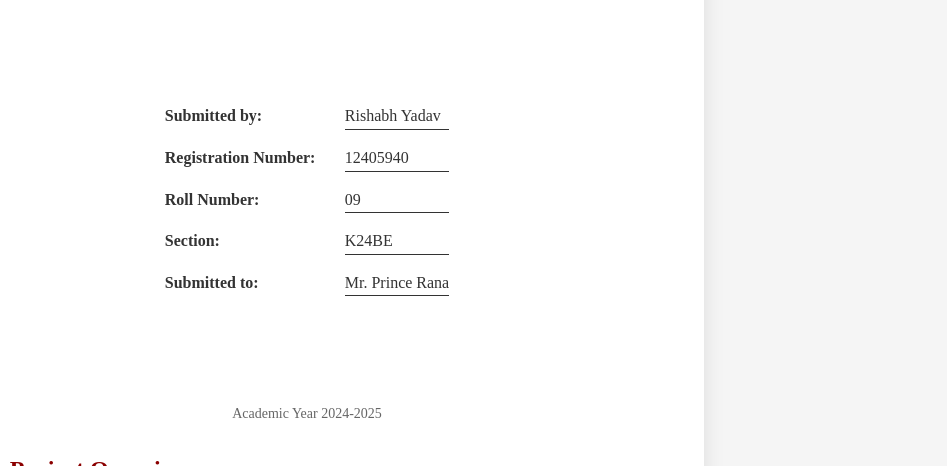
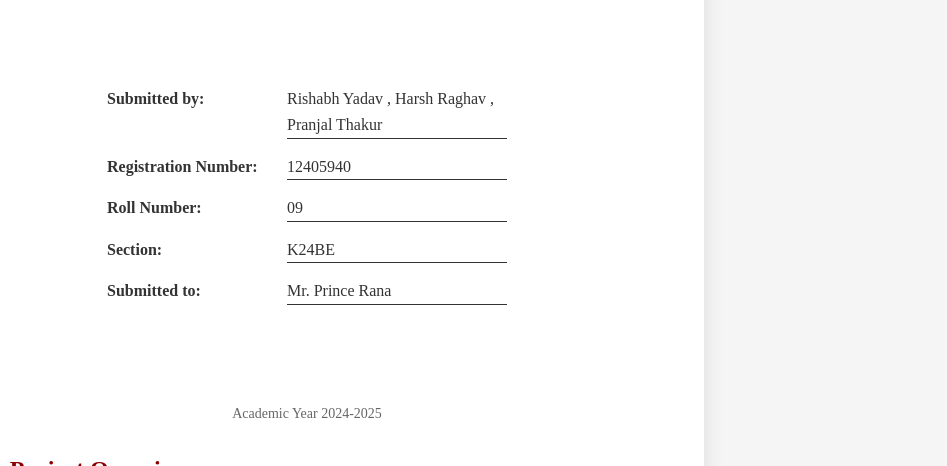
Before and after one commit to rishabhy9026/operating-system-report, a plain HTML site: page index.html in a window 1280 px wide. Shown: the part 634-1100 px from the top of the page, without its empty margins (333-1280 px from the left). Drawn offline with Linux system fonts and the light colour scheme.

Commit message:
Update submission info with additional names

```diff
--- a/index.html
+++ b/index.html
@@ -276,7 +276,7 @@
             <div class="submission-info">
                 <div class="info-row">
                     <span class="info-label">Submitted by:</span>
-                    <span class="info-value">Rishabh Yadav</span>
+                    <span class="info-value">Rishabh Yadav , Harsh Raghav , Pranjal Thakur</span>
                 </div>
                 <div class="info-row">
                     <span class="info-label">Registration Number:</span>
```
